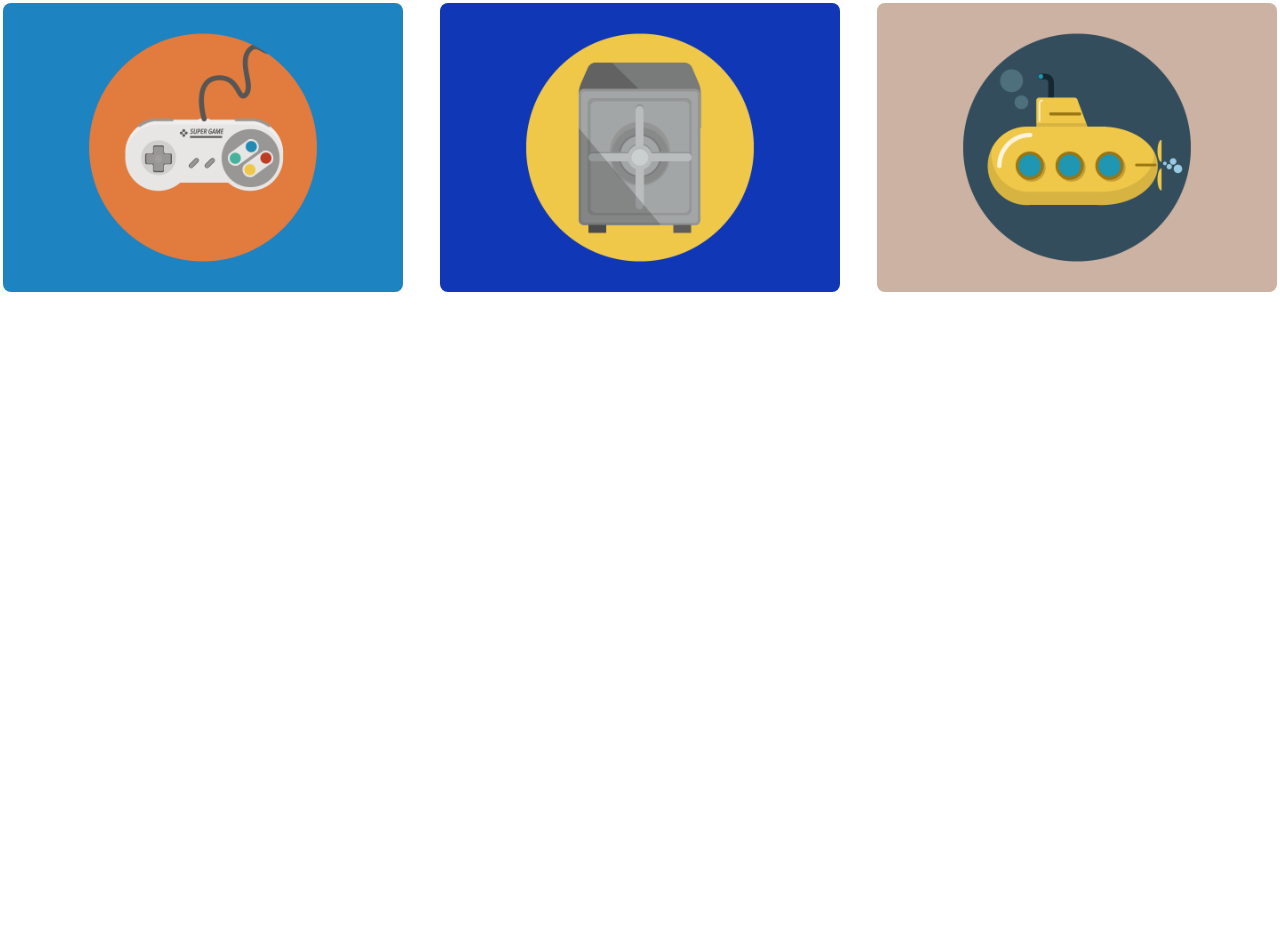
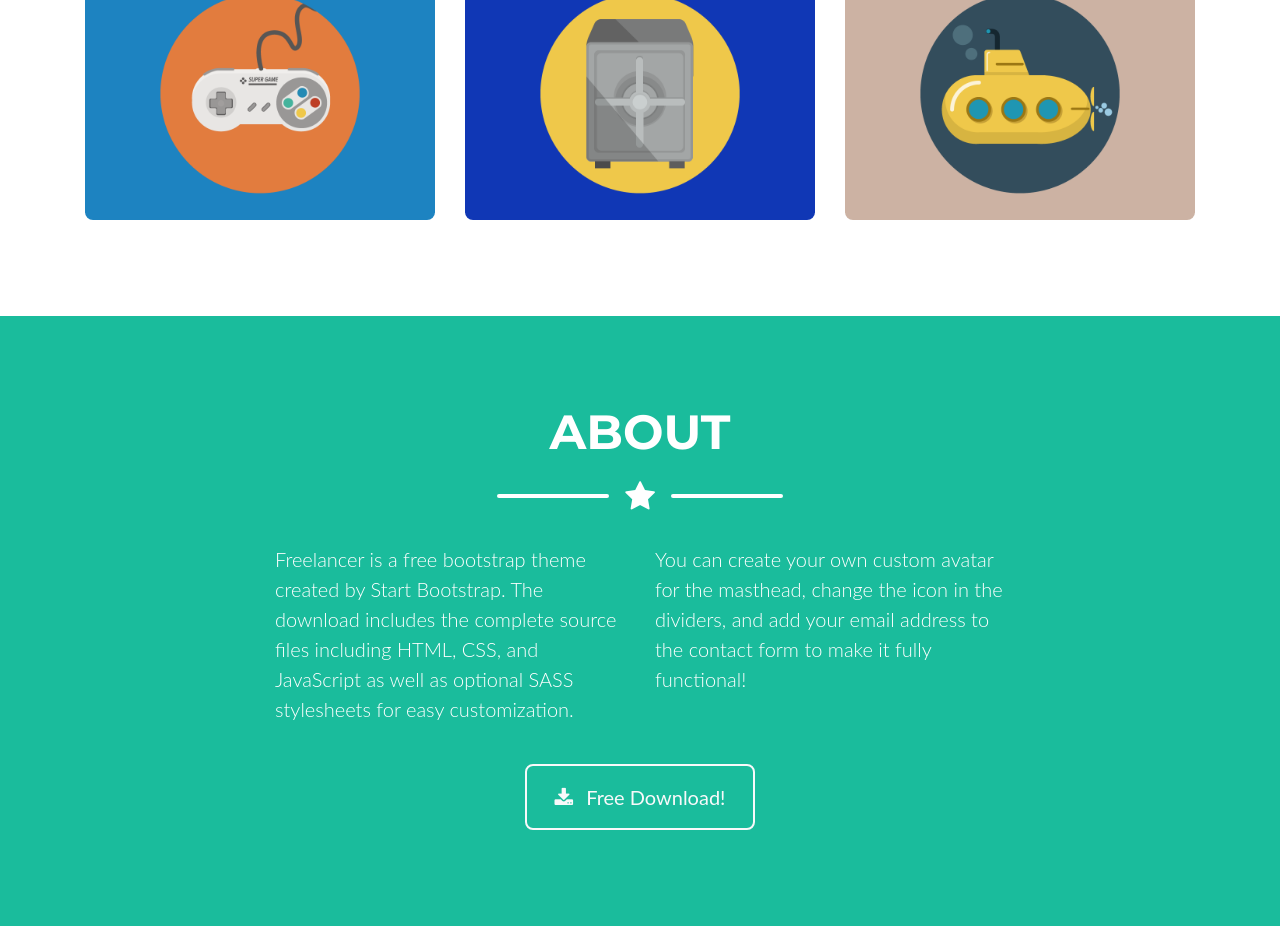
Before and after one commit to fgallegos28/-landing_page_practice, a website: page index.html in a window 1280 px wide. Shown: the part 1312-2238 px from the top of the page. Before the commit the page ends 1730 px from the top, so only its background shows below. Drawn offline with nearby package versions, Linux system fonts and the light colour scheme.

Commit message:
[LP-010] About section

```diff
--- a/index.html
+++ b/index.html
@@ -99,7 +99,7 @@
         </div>
         <div class="divider-custom-line"></div>
       </div>
-    </div>
+
 
       <!-- Items-->
       <div class="row">
@@ -170,15 +170,53 @@
           </div>
         </div>
       </div>
+    </div>
+  </section>
+
+  <!-- About section-->
+  <section class="page-section bg-primary text-white mb-0" id="about">
+    <div class="container">
+      <h2 class="page-section-heading text-center text-uppercase text-white">About</h2>
+
+      <!-- Icon Divider -->
+      <div class="divider-custom divider-light">
+        <div class="divider-custom-line"></div>
+        <div class="divider-custom-icon">
+          <i class="fa fa-star"></i>
+        </div>
+        <div class="divider-custom-line"></div>
+      </div>
+
+      <!-- About content -->
+      <div class="row">
+        <div class="col-lg-4 ml-auto">
+          <p class="lead">Freelancer is a free bootstrap theme created by Start Bootstrap. The download includes the
+            complete source files including HTML, CSS, and JavaScript as well as optional SASS stylesheets for easy
+            customization.</p>
+        </div>
+        <div class="col-lg-4 mr-auto">
+          <p class="lead">You can create your own custom avatar for the masthead, change the icon in the dividers, and
+            add your email address to the contact form to make it fully functional!</p>
+        </div>
+      </div>
+
+      <!-- About Button -->
+      <div class="text-center mt-4">
+        <a class="btn btn-xl btn-outline-light" href="https://startbootstrap.com/themes/freelancer/">
+          <i class="fa fa-download mr-2"></i>
+          Free Download!
+        </a>
+      </div>
+
+    </div>
   </section>
 
 
   <!--Modals-->
 
   <!-- Portfolio Modal 1-->
-  <div class="portfolio-modal modal fade" id="portfolioModal1" tabindex="-1"
-    role="dialog" aria-labelledby="portfolioModal1Label" style="display: none;"
-    aria-hidden="true">
+  <div class="portfolio-modal modal fade" id="portfolioModal1" tabindex="-1" role="dialog"
+    aria-labelledby="portfolioModal1Label" style="display: none;" aria-hidden="true">
     <div class="modal-dialog modal-xl" role="document">
       <div class="modal-content">
         <button type="button" class="close" data-dismiss="modal" aria-label="Close">
@@ -204,7 +242,9 @@
                 <img class="img-fluid rounded mb-5" src="img/portfolio/cabin.png" alt="">
                 <!-- Portfolio Modal - Text -->
                 <p class="mb-5">
-                  A log cabin is a small log house, especially a less finished or architecturally sophisticated structure. Log cabins have an ancient history in Europe, and in America are often associated with first generation home building by settlers.
+                  A log cabin is a small log house, especially a less finished or architecturally sophisticated
+                  structure. Log cabins have an ancient history in Europe, and in America are often associated with
+                  first generation home building by settlers.
                 </p>
                 <button class="btn btn-primary" href="#" data-dismiss="modal">
                   <i class="fa fa-times fa-fw"></i>
@@ -219,7 +259,8 @@
   </div>
 
   <!-- Portfolio Modal 2-->
-  <div class="portfolio-modal modal fade" id="portfolioModal2" tabindex="-1" role="dialog" aria-labelledby="portfolioModal2Label" style="display: none;" aria-hidden="true">
+  <div class="portfolio-modal modal fade" id="portfolioModal2" tabindex="-1" role="dialog"
+    aria-labelledby="portfolioModal2Label" style="display: none;" aria-hidden="true">
     <div class="modal-dialog modal-xl" role="document">
       <div class="modal-content">
         <button type="button" class="close" data-dismiss="modal" aria-label="Close">
@@ -245,7 +286,12 @@
                 <img class="img-fluid rounded mb-5" src="img/portfolio/cake.png" alt="">
                 <!-- Portfolio Modal - Text -->
                 <p class="mb-5">
-                  Tastykake is a line of snack foods manufactured by the Tasty Baking Company, currently headquartered at the Philadelphia Navy Yard (formerly the Philadelphia Naval Shipyard) in Philadelphia, Pennsylvania.[1] Established in 1914 by Philip J. Baur and Herbert T. Morris and originally selling its product only in the Philadelphia metropolitan area, the company now distributes its products in several states on the East Coast, south to Florida, and has been gradually expanding across the United States.
+                  Tastykake is a line of snack foods manufactured by the Tasty Baking Company, currently headquartered
+                  at the Philadelphia Navy Yard (formerly the Philadelphia Naval Shipyard) in Philadelphia,
+                  Pennsylvania.[1] Established in 1914 by Philip J. Baur and Herbert T. Morris and originally selling
+                  its product only in the Philadelphia metropolitan area, the company now distributes its products in
+                  several states on the East Coast, south to Florida, and has been gradually expanding across the United
+                  States.
                 </p>
                 <button class="btn btn-primary" href="#" data-dismiss="modal">
                   <i class="fa fa-times fa-fw"></i>
@@ -260,7 +306,8 @@
   </div>
 
   <!-- Portfolio Modal 3-->
-  <div class="portfolio-modal modal fade" id="portfolioModal3" tabindex="-1" role="dialog" aria-labelledby="portfolioModal3Label" aria-hidden="true" style="display: none;">
+  <div class="portfolio-modal modal fade" id="portfolioModal3" tabindex="-1" role="dialog"
+    aria-labelledby="portfolioModal3Label" aria-hidden="true" style="display: none;">
     <div class="modal-dialog modal-xl" role="document">
       <div class="modal-content">
         <button type="button" class="close" data-dismiss="modal" aria-label="Close">
@@ -286,7 +333,9 @@
                 <img class="img-fluid rounded mb-5" src="img/portfolio/circus.png" alt="">
                 <!-- Portfolio Modal - Text -->
                 <p class="mb-5">
-                  The modern circus came into being in England in 1768 when Philip Astley, a former sergeant major turned trick rider, found that if he galloped in a circle while standing on his horse’s back, centrifugal and centripetal forces helped him to keep his balance.
+                  The modern circus came into being in England in 1768 when Philip Astley, a former sergeant major
+                  turned trick rider, found that if he galloped in a circle while standing on his horse’s back,
+                  centrifugal and centripetal forces helped him to keep his balance.
                 </p>
                 <button class="btn btn-primary" href="#" data-dismiss="modal">
                   <i class="fa fa-times fa-fw"></i>
@@ -301,7 +350,8 @@
   </div>
 
   <!-- Portfolio Modal 4-->
-  <div class="portfolio-modal modal fade" id="portfolioModal4" tabindex="-1" role="dialog" aria-labelledby="portfolioModal4Label" aria-hidden="true" style="display: none;">
+  <div class="portfolio-modal modal fade" id="portfolioModal4" tabindex="-1" role="dialog"
+    aria-labelledby="portfolioModal4Label" aria-hidden="true" style="display: none;">
     <div class="modal-dialog modal-xl" role="document">
       <div class="modal-content">
         <button type="button" class="close" data-dismiss="modal" aria-label="Close">
@@ -327,7 +377,12 @@
                 <img class="img-fluid rounded mb-5" src="img/portfolio/game.png" alt="">
                 <!-- Portfolio Modal - Text -->
                 <p class="mb-5">
-                  A game controller, or simply controller, is an input device used with video games or entertainment systems to provide input to a video game, typically to control an object or character in the game. Before the seventh generation of video game consoles, plugging in a controller into one of a console's controller ports were the primary means of using a game controller, although since then they have been replaced by wireless controllers, which do not require controller ports on the console but are battery-powered.
+                  A game controller, or simply controller, is an input device used with video games or entertainment
+                  systems to provide input to a video game, typically to control an object or character in the game.
+                  Before the seventh generation of video game consoles, plugging in a controller into one of a console's
+                  controller ports were the primary means of using a game controller, although since then they have been
+                  replaced by wireless controllers, which do not require controller ports on the console but are
+                  battery-powered.
                 </p>
                 <button class="btn btn-primary" href="#" data-dismiss="modal">
                   <i class="fa fa-times fa-fw"></i>
@@ -342,7 +397,8 @@
   </div>
 
   <!-- Portfolio Modal 5-->
-  <div class="portfolio-modal modal fade" id="portfolioModal5" tabindex="-1" role="dialog" aria-labelledby="portfolioModal5Label" aria-hidden="true" style="display: none;">
+  <div class="portfolio-modal modal fade" id="portfolioModal5" tabindex="-1" role="dialog"
+    aria-labelledby="portfolioModal5Label" aria-hidden="true" style="display: none;">
     <div class="modal-dialog modal-xl" role="document">
       <div class="modal-content">
         <button type="button" class="close" data-dismiss="modal" aria-label="Close">
@@ -368,7 +424,8 @@
                 <img class="img-fluid rounded mb-5" src="img/portfolio/safe.png" alt="">
                 <!-- Portfolio Modal - Text -->
                 <p class="mb-5">
-                  Different procedures may be used to crack a safe, depending on its construction. Different procedures are required to open different safes so safe-crackers need to be aware of the differences.
+                  Different procedures may be used to crack a safe, depending on its construction. Different procedures
+                  are required to open different safes so safe-crackers need to be aware of the differences.
                 </p>
                 <button class="btn btn-primary" href="#" data-dismiss="modal">
                   <i class="fa fa-times fa-fw"></i>
@@ -383,7 +440,8 @@
   </div>
 
   <!-- Portfolio Modal 6-->
-  <div class="portfolio-modal modal fade" id="portfolioModal6" tabindex="-1" role="dialog" aria-labelledby="portfolioModal6Label" aria-hidden="true" style="display: none;">
+  <div class="portfolio-modal modal fade" id="portfolioModal6" tabindex="-1" role="dialog"
+    aria-labelledby="portfolioModal6Label" aria-hidden="true" style="display: none;">
     <div class="modal-dialog modal-xl" role="document">
       <div class="modal-content">
         <button type="button" class="close" data-dismiss="modal" aria-label="Close">
@@ -409,7 +467,8 @@
                 <img class="img-fluid rounded mb-5" src="img/portfolio/submarine.png" alt="">
                 <!-- Portfolio Modal - Text -->
                 <p class="mb-5">
-                  A submarine (or sub) is a watercraft capable of independent operation underwater. It differs from a submersible, which has more limited underwater capability.
+                  A submarine (or sub) is a watercraft capable of independent operation underwater. It differs from a
+                  submersible, which has more limited underwater capability.
                 </p>
                 <button class="btn btn-primary" href="#" data-dismiss="modal">
                   <i class="fa fa-times fa-fw"></i>
```
Lines whose indentation alone changed are shown as unchanged.
